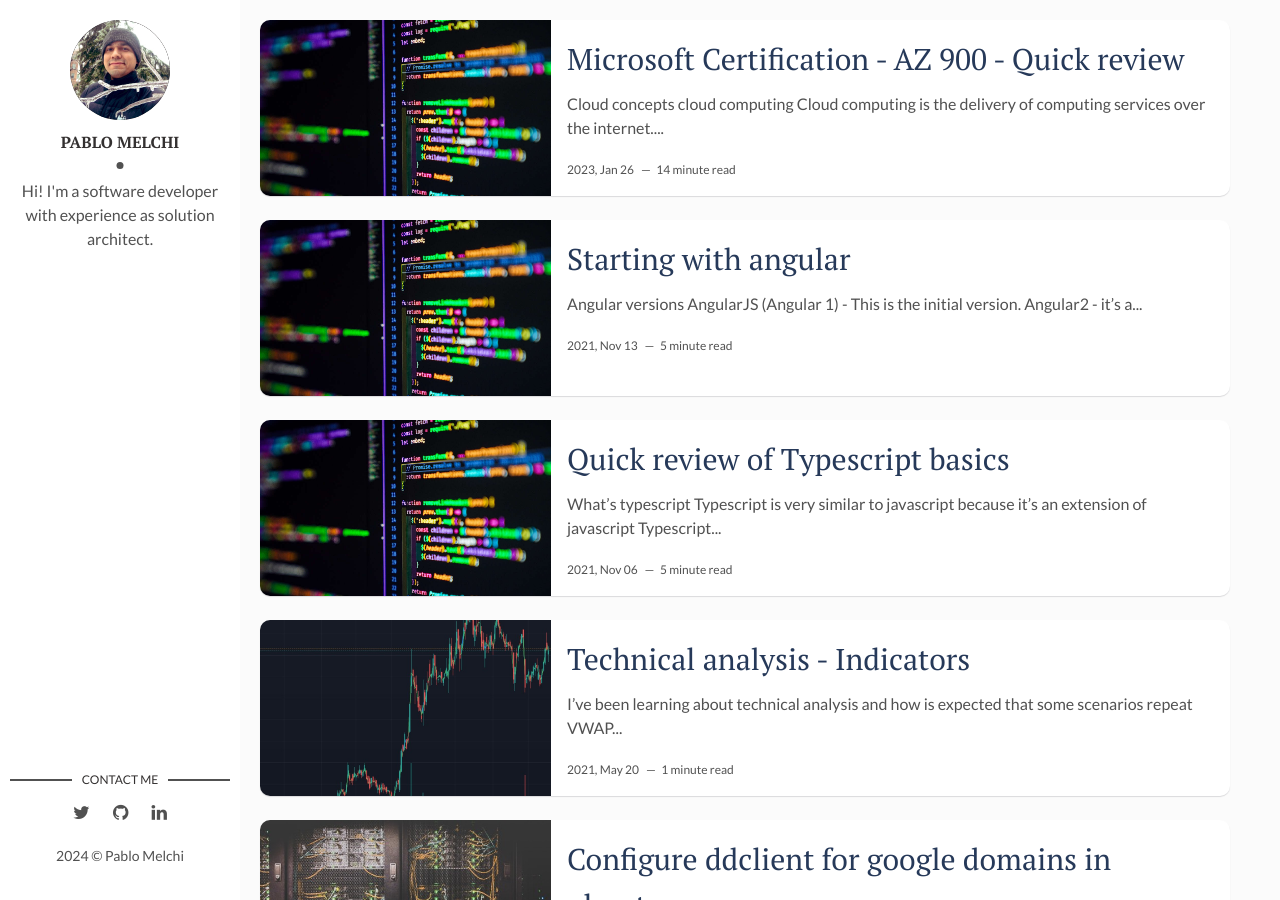
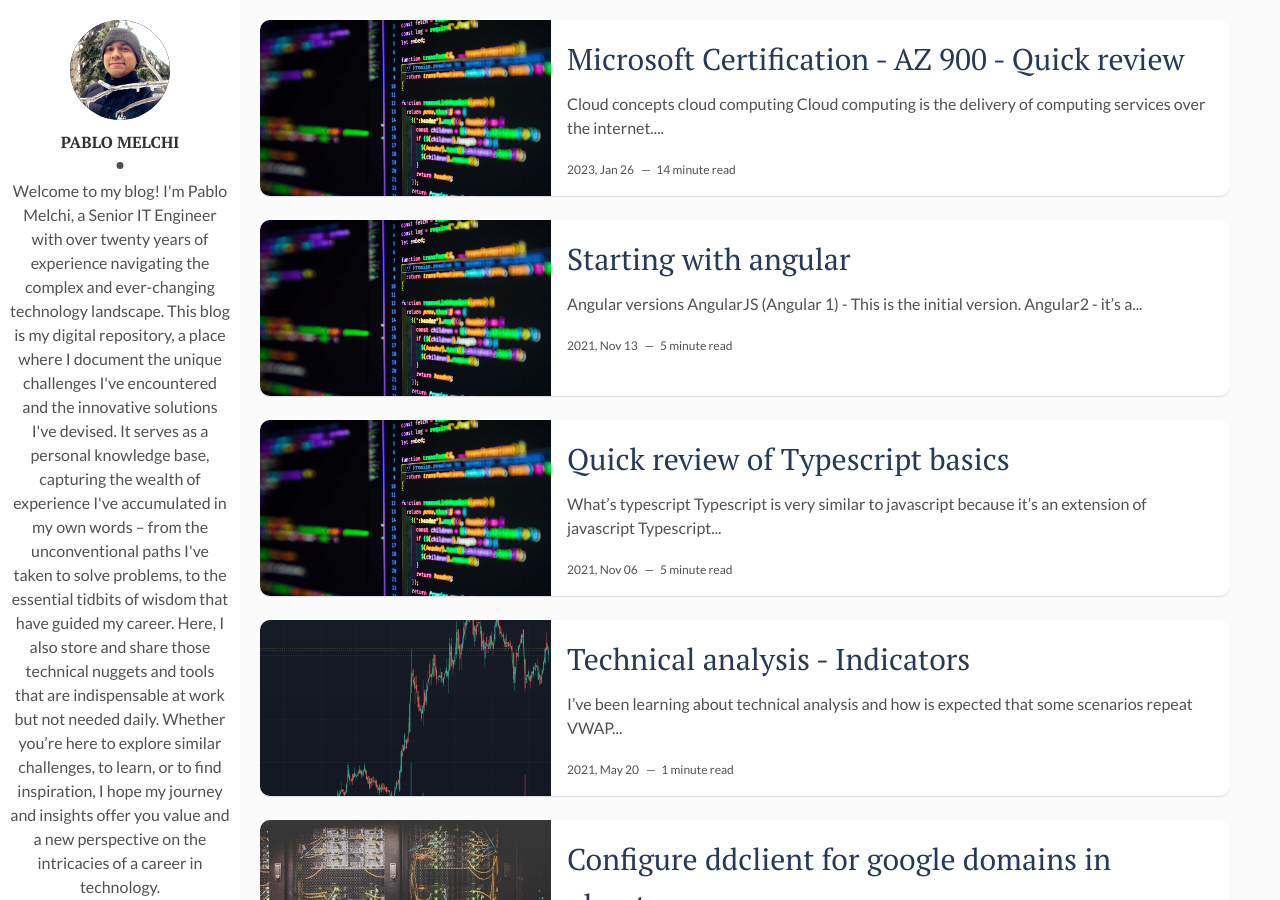
Before and after one commit to pmelchi/pmelchi.github.io, a Jekyll site: the page built from index.html, in a window 1280 px wide and 900 px high. Built offline with Jekyll 4.4.1, drawn with Linux system fonts in a browser that asks for light colours; the list of posts is cut into pages by our own code.

Commit message:
Update _config.yml
Added more detail to my blog

```diff
--- a/_config.yml
+++ b/_config.yml
@@ -1,15 +1,20 @@
-title: Pablo Melchi
+title: Pablo Melchi Blog
 description: > # this means to ignore newlines until "baseurl:"
   Technical blog about some challenges and findings that I migh find useful in the future.
 permalink: ':title/'
 baseurl: "" # the subpath of your site, e.g. /blog
-url: "" # the base hostname & protocol for your site, e.g. http://example.com
-site-twitter: #if your site has a twitter account, enter it here
+url: "https://blog.pablomelchi.com/" # the base hostname & protocol for your site, e.g. http://example.com
+site-twitter: "https://twitter.com/pmelchi" #if your site has a twitter account, enter it here
 
 # Author Settings
 author: Pablo Melchi # add your name
 author-img: pablo-melchi.jpg # add your photo
-about-author: Hi! I'm a software developer with experience as solution architect.  # add description
+about-author: >
+  Welcome to my blog! I'm Pablo Melchi, a Senior IT Engineer with over twenty years of experience navigating the complex and ever-changing technology landscape.
+  This blog is my digital repository, a place where I document the unique challenges I've encountered and the innovative solutions I've devised.
+  It serves as a personal knowledge base, capturing the wealth of experience I've accumulated in my own words – from the unconventional paths I've taken to solve problems, to the essential tidbits of wisdom that have guided my career.
+  Here, I also store and share those technical nuggets and tools that are indispensable at work but not needed daily.
+  Whether you’re here to explore similar challenges, to learn, or to find inspiration, I hope my journey and insights offer you value and a new perspective on the intricacies of a career in technology.
 social-twitter: pmelchi #add your Twitter handle
 #social-facebook: # add your Facebook handle
 social-github: pmelchi # add your Github handle
@@ -17,7 +22,7 @@ social-linkedin: pablomelchi # add your Linkedin handle
 #social-email: # add your Email address
 
 # Disqus
-discus-identifier: mr-brown # add your discus identifier
+# discus-identifier: mr-brown # add your discus identifier
 
 # Tracker
 # Google Analytics
```
